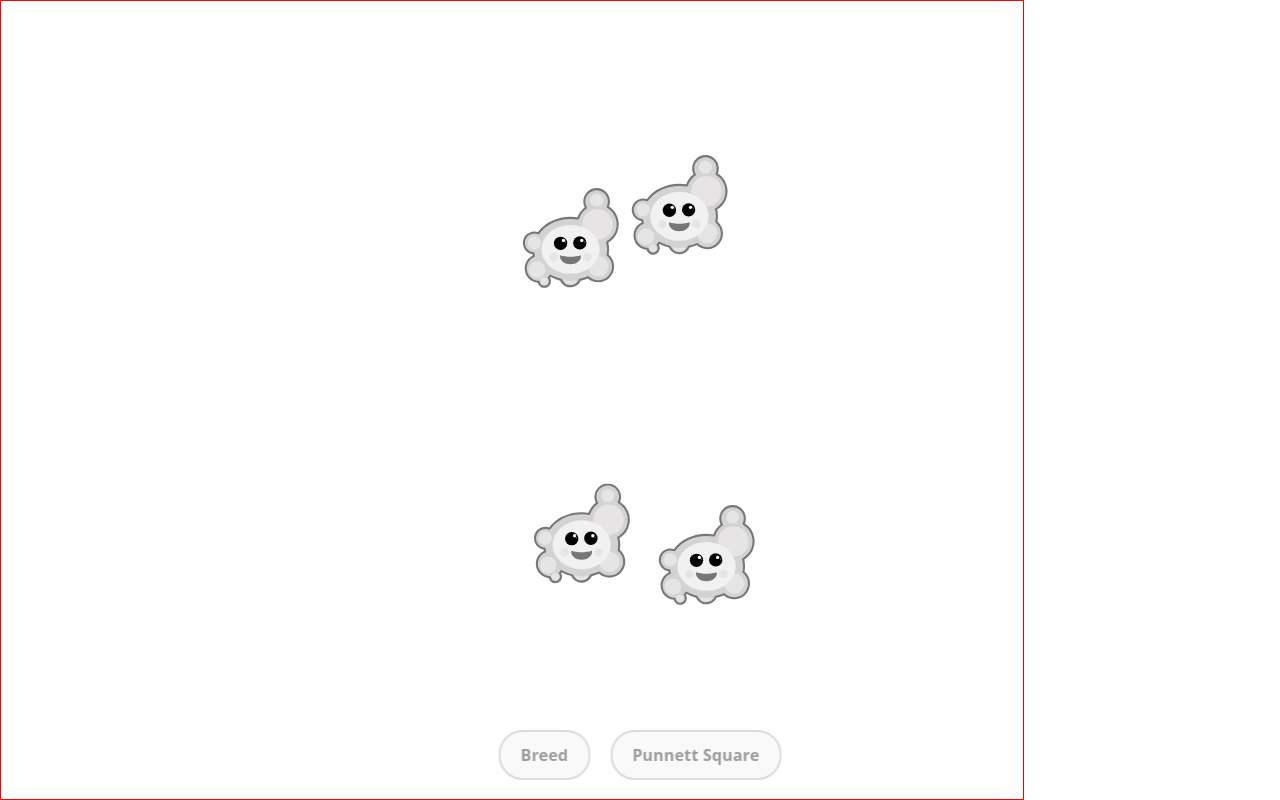
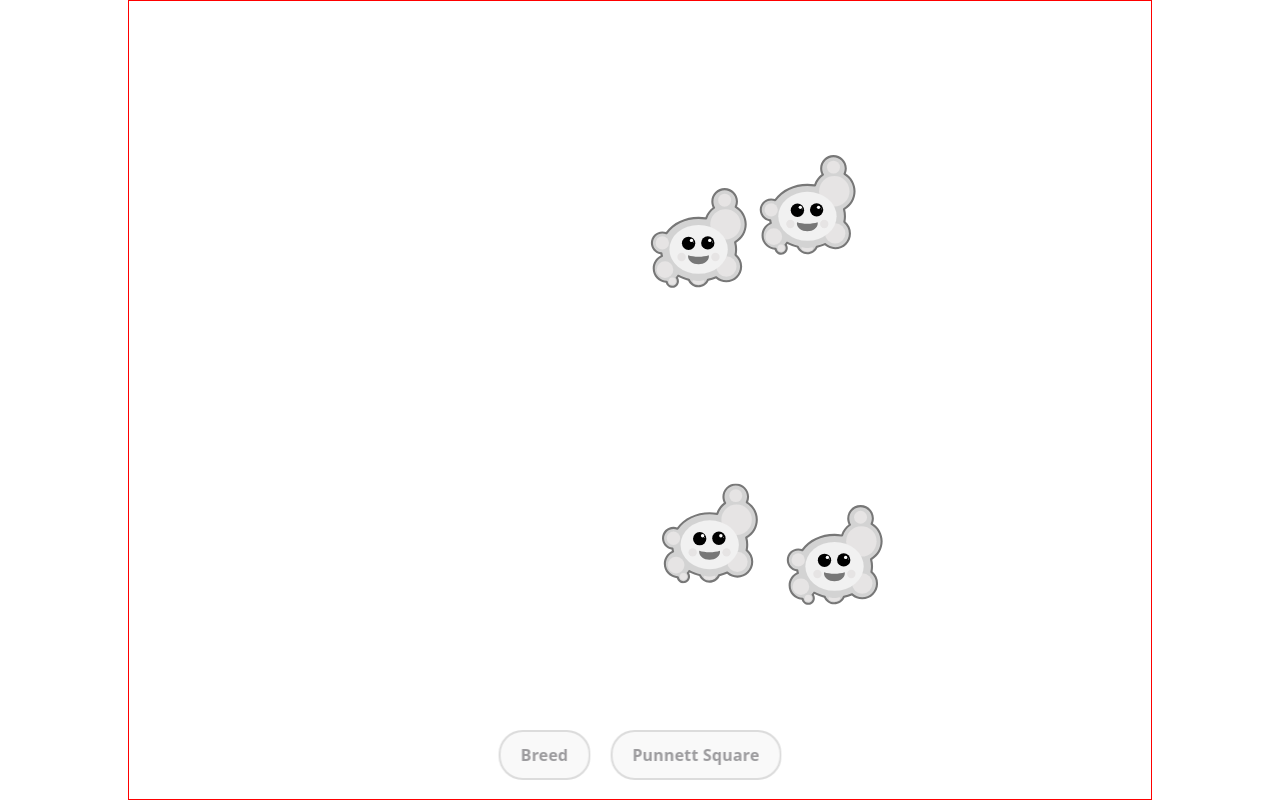
Before and after one commit to FutureProg/GeneticsSimV2, a React (Vite) app: page / in a window 1280 px wide. Built offline with nearby package versions, Linux system fonts and the light colour scheme.

Commit message:
layout adjustments

```diff
--- a/src/App.css
+++ b/src/App.css
@@ -1,12 +1,23 @@
+main {
+    display: grid;
+    grid-template-columns:
+        [fullbleed-start] auto
+        [main-start] min(100dvw, 1024px)
+        [main-end] auto
+        [fullbleed-end];
+    grid-template-rows: 100svh;
+    position: relative;
+}
+
 #blob-pool {
     box-sizing: border-box;
     position: relative;
+    grid-area: 1 / main;
     inset: 0;
     z-index: 0;
     border: 1px solid red;
-    width: 100dvw;
-    max-width: 1024px;
-    height: 100dvh;
+    width: 100%;
+    height: 100%;
 }
 
 #action-buttons {
```
